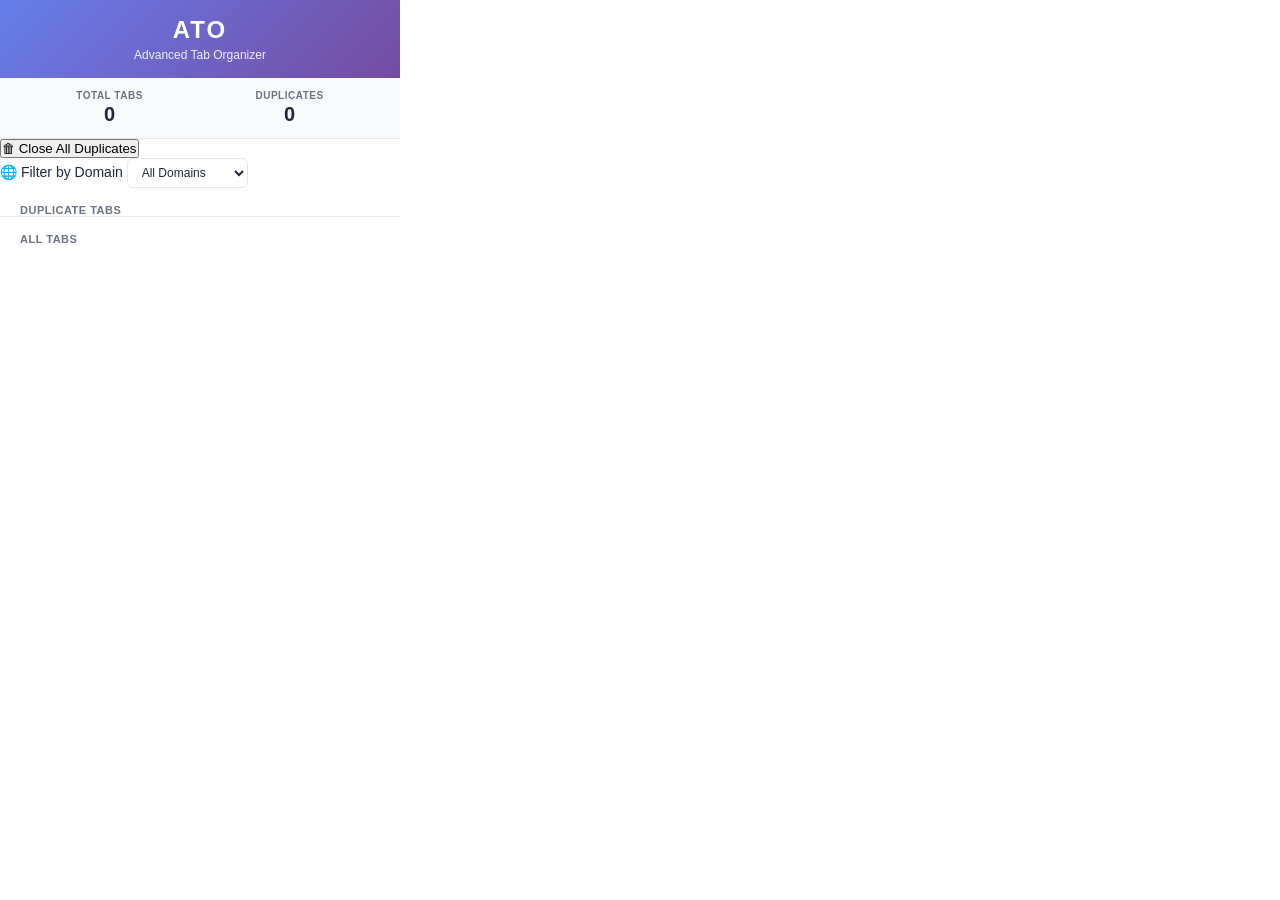
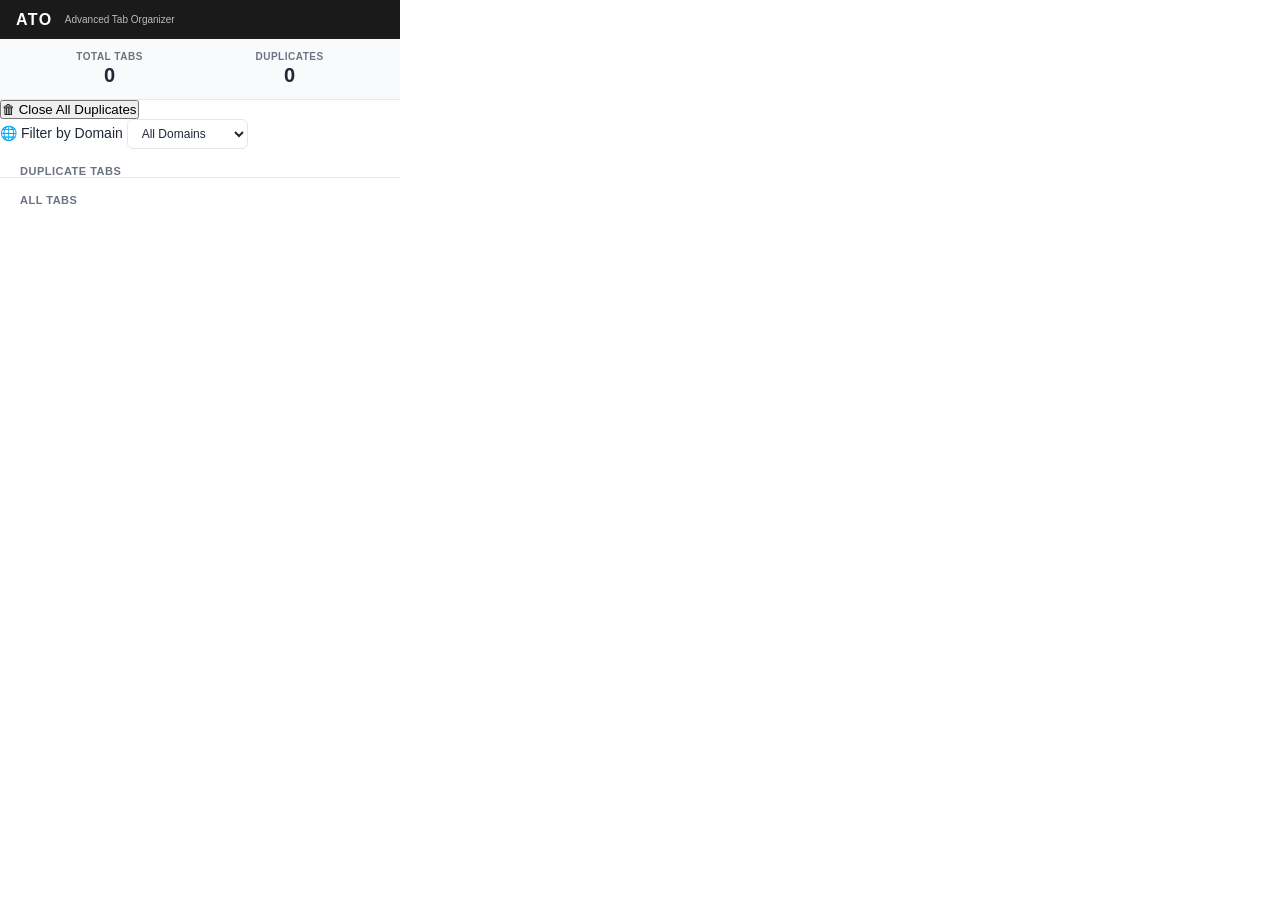

feat: redesign header with black theme and new icon

--- a/src/popup/popup.css
+++ b/src/popup/popup.css
@@ -65,22 +65,36 @@ body {
 
 /* Header */
 .header {
-  padding: 16px 20px;
-  background: linear-gradient(135deg, #667eea 0%, #764ba2 100%);
+  display: flex;
+  align-items: center;
+  gap: 12px;
+  padding: 10px 16px;
+  background: #1a1a1a;
   color: white;
-  text-align: center;
+}
+
+.header-icon {
+  width: 28px;
+  height: 28px;
+  flex-shrink: 0;
+}
+
+.header-text {
+  display: flex;
+  flex-direction: column;
+  gap: 0;
 }
 
 .title {
-  font-size: 24px;
+  font-size: 16px;
   font-weight: 700;
-  letter-spacing: 2px;
-  margin-bottom: 4px;
+  letter-spacing: 1.5px;
+  line-height: 1.2;
 }
 
 .subtitle {
-  font-size: 12px;
-  opacity: 0.9;
+  font-size: 10px;
+  opacity: 0.7;
   font-weight: 400;
 }
 
